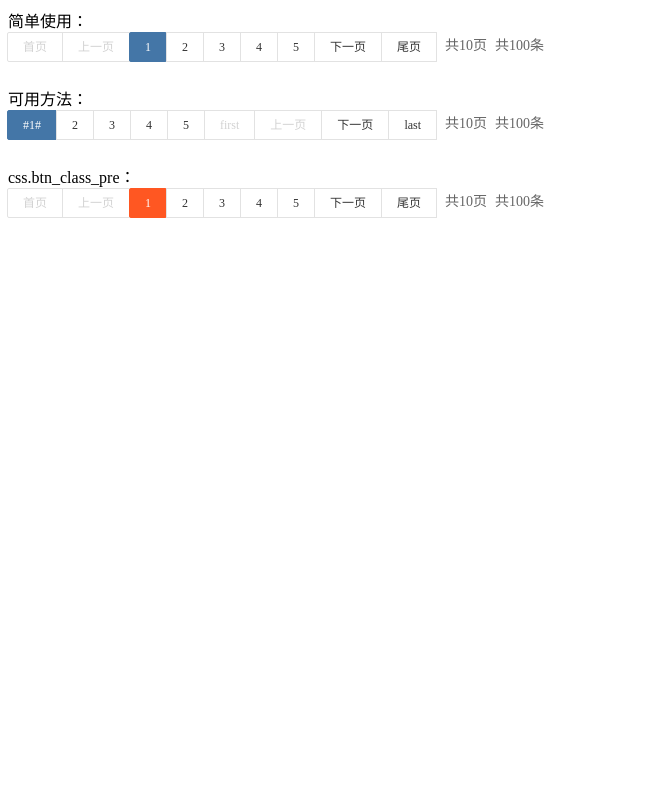
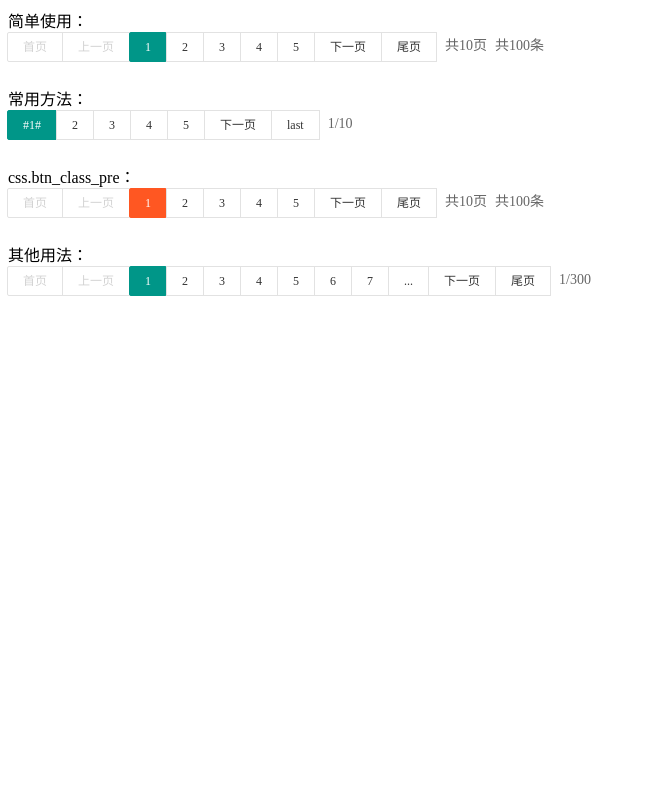
Before and after one commit to reversemagician/fenye, a PHP site: page / in a window 1280 px wide. Shown: the whole page, without its empty margins (0-647 px from the left). Run offline with PHP 8.4, Linux system fonts and the light colour scheme.

Commit message:
1.增加了新功能；2.更改了说明

```diff
--- a/fenye.php
+++ b/fenye.php
@@ -3,32 +3,30 @@
 class fenye{
 
 
-	private $url=0;//路径信息
-	private $pageurl;//当前路径
-	private $total=0;//总条数
-	private $number=0;//每页显示的条数
-	private $page_number=0;//显示的页码数
-	private $p=0;//当前页
-	private $style=array(//样式数组,
+	public $url=0;//路径信息
+	public $pageurl;//当前页路径
+	public $total=0;//总条数
+	public $settotal=false;//用于判断是否已经设置了总条数
+	public $number=0;//每页显示的条数
+	public $page_number=0;//显示的页码数
+	public $count_paye=0;//共有多少页
+	public $p=0;//当前页
+	public $style=array(//样式数组,
+		'offset'=>0,//当前页按钮的偏移量,正向右,负向左。偏移量最好小于$page_number/2
 		'set_first'=>true,//显示首页
 		'set_last'=>true,//显示尾页
 		'set_prev'=>true,//显示上一页
 		'set_next'=>true,//显示下一页
-		'set_count_t'=>true,//总条数
-		'set_count_p'=>true,//总页数
 		'first'=>'首页',
 		'last'=>'尾页',
 		'prev'=>'上一页',
 		'next'=>'下一页',
 		'p'=>'p',//检测的翻页键值
-		'url'=>'',//自定义一个路径,系统将会采用该路径而不是自动获取。该功能暂未有效
 		'p_url_type'=>'get',//路径方式 'get'=?附加参数的路径方式 '\/'=如index/p/5.html等方式可以是其他符合,由于使用到正则所以特殊符合要加'\' 'empty'=如http://80s.la/movie/list/-----p25等无间隔=$style['p']='---p'
 		'css_haslabel'=>true,//css样式是否带有<style>标签
 		);
-	private $modelid='default';//默认的模板id
+	private $modelid='default';//默认模板id
 	private $model=[];//模板数据
-	private $settotal=false;//用于判断是否已经设置了总条数
-
 
 
 
@@ -37,11 +35,15 @@ class fenye{
 		$this->number=$number;
 		$this->page_number=$page_number;
 		if($total!=''){
-			$this->total=$total;
-			$this->settotal=true;
+			$this->settotal($total);
 		}
 	}
 
+	//设置总数
+	public function settotal($total){
+		$this->total=$total;
+		$this->settotal=true;
+	}
 	// 配置$this->style参数
 	public function setstyle($arr=array()){
 		foreach($arr as $k => $v){
@@ -51,82 +53,61 @@ class fenye{
 		}
 	}
 
-	//设置总数
-	public function settotal($total){
-		$this->total=$total;
-		$this->settotal=true;
+	// 获取limit
+	public function getlimit(){
+		return [
+			' limit '.($this->p-1)*$this->number.','.$this->number.' ',
+			array(($this->p-1)*$this->number,$this->number)
+		];
 	}
 
-	//[
-	//	'data',//主体数据
-	//	'limit',//limit信息
-	//	'css',
-	//	'html',
-	//	'p'//当前页码
-	//];
+	//获取全部结果
 	public function result(){
-		if(!$this->settotal){echo "分页error：你没有设置数据总数。(settotal())";die;}
-		//解析路径并转化
-		$this->getp_reseturl();
-
 		// 主体数据
 		$data=$this->maindata();
 		// html数据
 		$html=$this->mainhtml($data);
 
 		return [
-			'p'=>$this->p,
-			'data'=>$data,
-			'limit'=>$this->getlimit(),
+			'p'=>$this->p,//当前页码
+			'data'=>$data,//主体数据
+			'limit'=>$this->getlimit(),//limit信息
 			'html'=>$html,
 			'css'=>$this->model['css'],
 		];
 
 	}
 
-
-
-	//设置模板 $modelid模板id $model_v_set=动态修改模板的$model的参数 $css_v_set=动态修改模板的css参数
-	//可外部调用,来选择模板和动态更改模板参数
-	//$call=>external或self;external会覆盖已有$this->model,self不会覆盖
-	public function sethtmlmodel($modelid='',$model_v_set=[],$css_v_set=[],$call='external'){
-		//阻止class内的的重复调用
-		if($call=='self'){
-			if(!empty($this->model)){
-				return $this->model;
-			}
-		}
-		$modelid=$modelid==''?'default':$modelid;
-		$model=$this->htmlmodel($modelid,$model_v_set,$css_v_set);
-		//css加或删标签<style>
-		if(isset($model['css'])){
-			if($model['css']!=''){
-				$model['css']=$this->resetcss($model['css']);
-			}
-		}
-		$this->model=$model;
-		// print_r($this->model);
-		return $this->model;
+	//页面主体
+	public function mainhtml($data=[])
+	{
+		$data=empty($data)?$this->maindata():$data;//确认主体数据
+		$model=$this->sethtmlmodel($this->modelid,[],[],'self');//初始化模板
+		return $this->btn($data);//按钮主体
 	}
 
-
-	//主体数据
-	private function maindata(){
+	//计算主体数据 return $maindata;返回主体数据
+	public function maindata(){
+		if(!$this->settotal){echo "分页错误：你没有设置数据总数。(settotal())";die;}
+		//解析路径
+		$this->getp_reseturl();
 		$data=[];
 		//总页数
 		$countpaye=ceil($this->total/$this->number)==0?1:ceil($this->total/$this->number);
+		$this->count_paye=$countpaye;
 		//过滤非法p值
 		$this->p=$this->p>$countpaye?$countpaye:($this->p<=0?1:$this->p);
 		//间隔
 		$ge=floor($this->page_number/2);
 		//循环起始值
 		$start=$this->p-$ge;
-		$start=$this->p>$countpaye-$ge?$countpaye-$this->page_number+1:$start;
-		$start=$start<1?1:$start;//1开始
+		$start=$start-$this->style['offset'];//偏移
+		$maxstart=$countpaye-$this->page_number+1;//最大起点
+		$start=$start>$maxstart?$maxstart:$start;
+		$start=$start<1?1:$start;//最小起点为1
 		//循环结束值
-		$last=$this->p+$ge;
-		$last=$last<$this->page_number?($countpaye>=$this->page_number?$this->page_number:$countpaye):$last;//1开始
-		$last=$last>$countpaye?$countpaye:$last;
+		$last=$start+$this->page_number-1;
+		$last=$last>$countpaye?$countpaye:$last;//最大结束值$countpaye
 
 		$data['first']=[
 			'name'=>'first',
@@ -169,24 +150,83 @@ class fenye{
 		}
 
 		return $data;
-
-
 	}
 
-	//页面主体，基于maindata()
-	private function mainhtml($data=[])
-	{
-		$data=empty($data)?$this->maindata():$data;//确认主体数据
-		$model=$this->sethtmlmodel($this->modelid,[],[],'self');//初始化模板
-		return $this->btn($data);//按钮主体
-
+	//设置模板 $modelid模板id $model_v_set=动态修改模板的$model的参数 $css_v_set=动态修改模板的css参数
+	//可外部调用,来选择模板和动态更改模板参数
+	//$call=>external或self;external会覆盖已有$this->model,self不会覆盖
+	public function sethtmlmodel($modelid='default',$model_v_set=[],$css_v_set=[],$call='external'){
+		//阻止class内的的重复调用
+		if($call=='self'){
+			if(!empty($this->model)){
+				return $this->model;
+			}
+		}
+		$model=$this->htmlmodel($modelid,$model_v_set,$css_v_set);
+		//css加或删标签<style>
+		if(isset($model['css'])){
+			if($model['css']!=''){
+				$model['css']=$this->resetcss($model['css']);
+			}
+		}
+		$this->model=$model;
+		// print_r($this->model);
+		return $this->model;
 	}
 
-	private function getlimit(){
-		return [
-			' limit '.($this->p-1)*$this->number.','.$this->number.' ',
-			array(($this->p-1)*$this->number,$this->number)
+	//btn
+	private function btn($data){
+		$btn=[];
+
+		//basebtn
+		$basebtn=[
+			$data['first'],
+			$data['last'],
+			$data['prev'],
+			$data['next'],
 		];
+		foreach ($basebtn as $v) {
+			if($this->style['set_'.$v['name']]){
+				$btn[$v['name'].'_btn']=$this->makingabtn($v['name'],$v);
+			}
+		}
+
+		//block
+		$block=$this->getmodelval('html.block');
+
+		// loopbtn
+		$modelblock=$this->getvalue('html.loop_block',$this->model);
+		$defaulblock=$this->modeldefaultseting('html.loop_block');
+		foreach ($data['loop'] as $k => $v) {
+			$btn['loop_btn'][]=$this->makingabtn('loop',$v);
+
+			//循环主体间隔
+			if($k<=count($data['loop'])-2){
+				if($modelblock!=''&&$modelblock!='undefined'){
+					$btn['loop_btn'][]=$modelblock;
+				}elseif($defaulblock!=''&&$defaulblock!='undefined'){
+					$btn['loop_btn'][]=$defaulblock;
+				}
+			}
+		}
+		$btn['loop_btn']=implode('',$btn['loop_btn']);
+
+		//排序并匹配系统变量
+		$order=$this->getmodelval('html_btn_order.order');
+		$order_true=$this->getmodelval('html_btn_order.order_true');
+		$end=[];
+		foreach ($order as  $v) {
+			if(in_array($v,$order_true)&&$v!=''){
+				if(isset($btn[$v])){
+					$end[]=$this->replace_system_val($btn[$v]);
+				}
+			}else{
+				$end[]=$this->replace_system_val($v);
+			}
+		}
+
+		$html=$this->getmodelval('html.outer_begin').implode('',$end).$this->getmodelval('html.outer_end');
+		return $html;
 	}
 
 	//判断当前页数和转换url路径
@@ -210,8 +250,8 @@ class fenye{
 			$preg='/'.$this->style['p'].'[0-9]+/';
 			preg_match_all($preg,$this->pageurl,$getp);
 			if(count($getp[0])>1){
-				//你可以更改$style["p"]的值来解决匹配到多个的问题
-				echo '分页error：匹配到多个$style["p"],请正确配置$style["p"]参数';
+				//你可以更改$this->style["p"]的值来解决匹配到多个的问题
+				echo '分页错误：匹配到多个$style["p"],请正确配置$style["p"]参数';
 			}else{
 
 				if(count($getp[0])==0){
@@ -236,7 +276,7 @@ class fenye{
 				$this->p=$pageurlnum[1][0];
 			}else{
 				//待开发,不知道实际情况
-				echo "特殊符合做间隔方式空白部分";//
+				echo "分页错误：特殊符合做间隔方式空白部分";//
 			}
 
 		}
@@ -284,87 +324,10 @@ class fenye{
 		return $result;
 	}
 
-
-
-	private function btn($data){
-		$btn=[];
-
-		//总条数
-		if($this->style['set_count_t']){
-			$btn['count_t_ele']=$this->makingabtn('count_t',$data['count_t']);
-		}
-
-		//总页数
-		if($this->style['set_count_p']){
-			$btn['count_p_ele']=$this->makingabtn('count_p',$data['count_p']);
-		}
-
-		//basebtn
-		$basebtn=[
-			$data['first'],
-			$data['last'],
-			$data['prev'],
-			$data['next'],
-		];
-		foreach ($basebtn as $v) {
-			if($this->style['set_'.$v['name']]){
-				$btn[$v['name'].'_btn']=$this->makingabtn($v['name'],$v);
-			}
-		}
-
-		//block
-		$block=$this->getmodelval('html.block');
-
-		// loopbtn
-		$modelblock=$this->getvalue('html.loop_block',$this->model);
-		$defaulblock=$this->modeldefaultseting('html.loop_block');
-		foreach ($data['loop'] as $k => $v) {
-
-			$btn['loop_btn'][]=$this->makingabtn('loop',$v);
-
-			//判断循环间隔
-			if($k<=count($data['loop'])-2){
-
-				if($modelblock!=''&&$modelblock!='undefined'){
-					$btn['loop_btn'][]=$modelblock;
-				}elseif($defaulblock!=''&&$defaulblock!='undefined'){
-					$btn['loop_btn'][]=$defaulblock;
-				}
-
-			}
-		}
-		$btn['loop_btn']=implode('',$btn['loop_btn']);
-
-		//排序
-		$order=$this->getmodelval('html_btn_order.order');
-		$order_true=$this->getmodelval('html_btn_order.order_true');
-
-		$end=[];
-		foreach ($order as  $v) {
-			if(in_array($v,$order_true)&&$v!=''){
-				if(isset($btn[$v])){
-					$end[]=$btn[$v];
-				}
-			}else{
-				$end[]=$v;
-			}
-		}
-
-
-		$html=$this->getmodelval('html.outer_begin').implode('',$end).$this->getmodelval('html.outer_end');
-		return $html;
-	}
-
 	//生产一个btn
 	private function makingabtn($name,$val){
 		$text='#text#';
 		$href='#href#';
-
-		//count
-		if(in_array($name,['count_t','count_p'])){
-			$finalset=$this->getfinalseting($name);
-			return str_replace($text,$val,$finalset['normal']);
-		}
 
 		//btn
 		if(in_array($name,['first','last','prev','next','loop'])){
@@ -374,19 +337,46 @@ class fenye{
 			//按钮上显示的文字
 			$remark=$name=='loop'?$val['name']:$this->style[$name];
 
+			//匹配默认变量 #text#
 			$btn= str_replace($text,$remark,$finalset[$val['status']]);
 
-			//href
+			//匹配默认变量 #href#
 			if($val['status']=='disable'){
 				$btn=str_replace($href,'javascript:;',$btn);
 			}else{
 				$btn=str_replace($href,$val['href'],$btn);
 			}
+
 			return $btn;
 		}
+	}
 
+	//匹配系统变量名并全部替换成系统值
+	private function replace_system_val($str){
+		$preg='/#([^#]+)#/';//匹配规则 #系统变量名# 或同#styel.first#
 
+		preg_match_all($preg,$str,$pv);
+		if(!empty($pv[0])){
+			foreach ($pv[1] as $k => $v) {
+				//常规字符串变量
+				if(isset($this->$v)){
+					$str=str_replace($pv[0][$k],$this->$v,$str);
+				}
 
+				//数组内变量 如styel.\w+
+				$preg_style='/([\w]+)\.([\w]+)/';
+				preg_match_all($preg_style,$v,$pv_style);
+				if(!empty($pv_style[0])){
+					$yi=$pv_style[1][0];
+					if(isset($this->$yi[$pv_style[2][0]])){
+						$str=str_replace($pv[0][$k],$this->$yi[$pv_style[2][0]],$str);
+					}
+
+				}
+			}
+		}
+
+		return $str;
 	}
 
 	//获取按钮的最终配置
@@ -447,34 +437,30 @@ class fenye{
 
 		switch ($modelid) {
 			case 'base':
-				//基础模板,仅用于参数说明
+			//基础模板,仅用于参数说明
 				$css_v=[];//下面的$model['css']中对应变量集，如不使用$model['css']可以忽略
 				$css_v=empty($css_v_set)?$css_v:array_merge($css_v,$css_v_set);
 				$model=[
 					'html'=>[//固定html变量配置
-						'outer_begin'=>'',//string分页外层头部
-						'outer_end'=>'',//string分页外层尾部
+						'outer_begin'=>'',//分页外层头部
+						'outer_end'=>'',//分页外层尾部
 						'loop_block'=>'',//循环间隙，主体循环时自动加
+						'block'=>'',//普通间隙 在排序手动添加
 						'btn'=>[//所有按钮的公共默认样式
 
 							//按钮配置方式一
 							'normal'=>'',//正常状态
 							'selection'=>'',//选中状态
 							'disable'=>'',//不可选状态 默认href="javascript:;"
-						],
+							//可以使用 #count_paye#的方式来匹配到系统值
+							// 'normal'=>'<div>#p#/#count_paye#<div>',//可以利用 #变量系统名# 的的方式匹配到该系统值，如变量$this->p可以写成#p#来匹配到值，或者数组值#style.last#
+						],//总页数
 						'loop_btn'=>[],//循环页
 						'prev_btn'=>[],//上页
 						'next_btn'=>[],//下页
 						'first_btn'=>[],//首页
 						'last_btn'=>[],//尾页
-						'count_p_ele'=>[
-							//以下三个元素有效
-							'normal'=>'',
-						],//总页数
-						'count_t_ele'=>[
-							'normal'=>'',
-						],//总数据
-						'block'=>''//string普通间隙 在排序手动添加
+
 					],
 					'html_btn_order'=>[//按钮显示顺序配置
 						'order'=>[ //显示顺序可以同时存在相同的项
@@ -482,13 +468,10 @@ class fenye{
 							'prev_btn',
 							'loop_btn',
 							'next_btn',
-							'last_btn',
+							'last_btn',//可以重复出现
 							'last_btn',//可以重复出现
 							'block',
-							'count_p_btn',
-							'block',
-							'count_t_btn',
-							//'<div>||</div>',/*这个是非法顺序值，所有的非法顺序值会被认为是间隙对应添加到分页的对应位置中*/
+							//'<div>共#p#页</div>',/*这个是非法顺序值，所有的非法顺序值会被认为是间隙对应添加到分页的对应位置中*/
 						],
 						'order_true'=>[//合法的显示顺序名
 							'first_btn',
@@ -497,8 +480,6 @@ class fenye{
 							'next_btn',
 							'last_btn',
 							'block',
-							'count_p_btn',
-							'count_t_btn',
 						],
 					],
 					'css'=>'',//模板的css，已在外部加载过样式时可以忽略
@@ -513,11 +494,11 @@ class fenye{
 				break;
 			default:
 			//默认模板
-				$css_v=[//动态配置css,与$model['css']内参数对应,设置模板时自定义
+				$css_v=[//动态配置css,与$model['对应']
 					'float'=>'left',//整体浮动
 					'color'=>'#009688',//#1E9FFF #5FB878 #009688 #4476A7 #FF5722
-					'btn_class_pre'=>'',//类前缀，一般使用可用忽略
-					//...更多动态参数
+					'btn_class_pre'=>''
+					//...可以自定义更多动态参数
 				];//下面的$model['css']中对应变量集，不使用$model['css']可以忽略
 				$css_v=empty($css_v_set)?$css_v:array_merge($css_v,$css_v_set);
 				$model=[
@@ -529,12 +510,18 @@ class fenye{
 							'selection'=>'<a href="#href#" class="config_fanye_a config_fanye_a_">#text#</a>',
 							'disable'=>'<a href="#href#" class="config_fanye_a config_fanye_d">#text#</a>',
 						],
-						'count_p_ele'=>[
-							'normal'=>'<div class="config_fanye_count">共#text#页</div>'
-						],//总页数
-						'count_t_ele'=>[
-							'normal'=>'<div class="config_fanye_count">共#text#条</div>'
-						],//总数据
+
+					],
+					'html_btn_order'=>[//按钮显示顺序配置
+						'order'=>[ //显示顺序
+							'first_btn',
+							'prev_btn',
+							'loop_btn',
+							'next_btn',
+							'last_btn',
+							'<div class="config_fanye_count">共#count_paye#页</div><div class="config_fanye_count">共#total#条</div>',
+
+						],
 					],
 					'css'=>'
 						/*默认分页类样式*/
@@ -578,7 +565,7 @@ class fenye{
 						  color: #d2d2d2 !important;
 						  cursor: not-allowed !important;
 						}
-						.config_fanye_count{
+						.'.$css_v['btn_class_pre'].'config_fanye_count{
 						  line-height: 28px;
 						  float: left;
 						  color: #666;
@@ -603,7 +590,6 @@ class fenye{
 
 	//模板的默认配置 $where返回指定配置项
 	private function modeldefaultseting($where=''){
-
 		$model=[
 			'html'=>[
 				'outer_begin'=>'',
@@ -619,12 +605,6 @@ class fenye{
 				'next_btn'=>[],//下页
 				'first_btn'=>[],//首页
 				'last_btn'=>[],//尾页
-				'count_p_ele'=>[
-					'normal'=>'<div>共#text#页</div>',
-				],//总页数
-				'count_t_ele'=>[
-					'normal'=>'<div>共#text#条</div>',
-				],//总数据
 				'block'=>''
 			],
 			'html_btn_order'=>[//按钮显示顺序配置
@@ -634,8 +614,8 @@ class fenye{
 					'loop_btn',
 					'next_btn',
 					'last_btn',
-					'count_p_ele',
-					'count_t_ele',
+					'<span>共#count_paye#页</span>',
+					'<span>共#total#条</span>',
 				],
 				'order_true'=>[//合法的显示顺序名
 					'first_btn',
@@ -644,8 +624,6 @@ class fenye{
 					'next_btn',
 					'last_btn',
 					'block',
-					'count_p_ele',
-					'count_t_ele',
 				],
 			],
 		];
--- a/index.php
+++ b/index.php
@@ -8,7 +8,15 @@ $fen_result=$fen->result();//获取分页结果
 echo '简单使用：<br>'.$fen_result['css'],$fen_result['html'];//输出获取结果
 
 
-//////可用方法 (4个)
+//////常用方法 (4个)
+// 全部方法：
+// settotal() 设置数据总数
+// setstyle() 设置分页配置 *也可直接修改$style变量达到效果
+// result()	  直接获取全部结果
+// maindata() 获取分页数据
+// getlimit() 获取limit信息
+// mainhtml() 获取分页html字符串
+// sethtmlmodel() 选择和动态配置模板参数
 $fenye=new fenye();
 $fenye->settotal(100);//设置数据总数 方法一
 $fenye->setstyle(['first'=>'first','last'=>'last','p'=>'p2']);//配置$this->style 方法二
@@ -16,6 +24,7 @@ $fenye->setstyle(['first'=>'first','last'=>'last','p'=>'p2']);//配置$this->sty
 				'html'=>[
 					'btn'=>[//全局按钮样式
 						'selection'=>'<a href="#href#" class="config_fanye_a config_fanye_a_">##text##</a>',
+						'disable'=>'',//隐藏按钮
 					]
 				],
 				'html_btn_order'=>[
@@ -25,8 +34,7 @@ $fenye->setstyle(['first'=>'first','last'=>'last','p'=>'p2']);//配置$this->sty
 						'prev_btn',
 						'next_btn',
 						'last_btn',
-						'count_p_ele',
-						'count_t_ele',
+						'<div class="config_fanye_count">#p#/#count_paye#</div>',//#系统变量名#
 					],
 				]
 			];
@@ -35,12 +43,14 @@ $fenye->setstyle(['first'=>'first','last'=>'last','p'=>'p2']);//配置$this->sty
 	];
 $fenye->sethtmlmodel('default',$model,$css);//动态配置模板参数 方法三
 $fenye_result=$fenye->result();//获取结果 方法四
-echo '<br><br><br>可用方法：<br>'.$fenye_result['css'],$fenye_result['html'];
+echo '<br><br><br>常用方法：<br>'.$fenye_result['css'],$fenye_result['html'];
+
+
 
 //////动态默认模板css.btn_class_pre参数
 //由上两个例子可见,虽然第二个例子配置了css.color的参数,但是按钮颜色是相同的，因为在同一个html页面中class相同所以，css样式被覆盖了(默认颜色是绿色)，所以默认模板增加了一个类前缀参数
-$fenye2=new fenye();
-$fenye2->settotal(100);
+$fenye1=new fenye();
+$fenye1->settotal(100);
 	$model=[
 				'html'=>[
 					'btn'=>[//全局按钮样式
@@ -54,6 +64,31 @@ $fenye2->settotal(100);
 		'color'=>'#FF5722',
 		'btn_class_pre'=>'pre_'//类前缀,需要在上面的html.btn中同时修改类名才能生效
 	];
-$fenye2->sethtmlmodel('default',$model,$css);
+$fenye1->sethtmlmodel('default',$model,$css);
+$fenye1_result=$fenye1->result();
+echo '<br><br><br>css.btn_class_pre：<br>'.$fenye1_result['css'],$fenye1_result['html'];
+
+//////其他用法1:在外部增加一个下一版的按钮
+$yema=7;//分页的页码数量
+$fenye2=new fenye(10,$yema,3000);
+$fenye2_data=$fenye2->maindata();//初始化并获取数据
+$prev_block=$fenye2->p>$yema/2+1?'<a href="'.str_replace('#num#',$fenye2->p-$yema, $fenye2->url).'" class="config_fanye_a">...<a>':'';//上一版btn
+$next_block=$fenye2->p<$fenye2->count_paye-$yema/2?'<a href="'.str_replace('#num#',$fenye2->p+$yema, $fenye2->url).'" class="config_fanye_a">...<a>':'';//下一版btn
+$model=[
+	'html_btn_order'=>[
+					'order'=>[ //显示顺序
+						'first_btn',
+						'prev_btn',
+						$prev_block,
+						'loop_btn',
+						$next_block,
+						'next_btn',
+						'last_btn',
+						'<div class="config_fanye_count">#p#/#count_paye#</div>',
+
+					],
+				]
+];
+$fenye2->sethtmlmodel('default',$model);
 $fenye2_result=$fenye2->result();
-echo '<br><br><br>css.btn_class_pre：<br>'.$fenye2_result['css'],$fenye2_result['html'];
+echo '<br><br><br>其他用法：<br>'.$fenye2_result['css'],$fenye2_result['html'];
```
